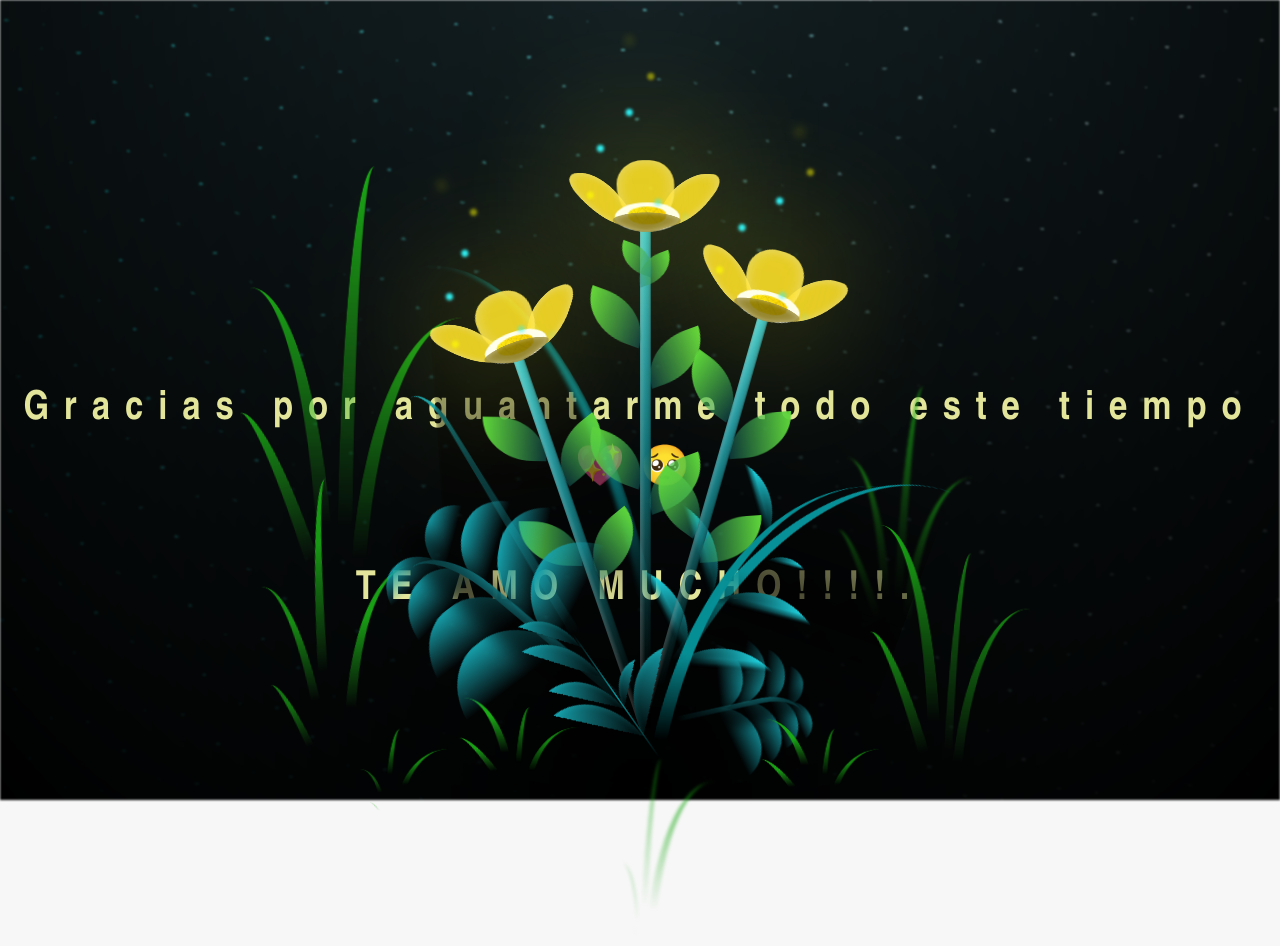
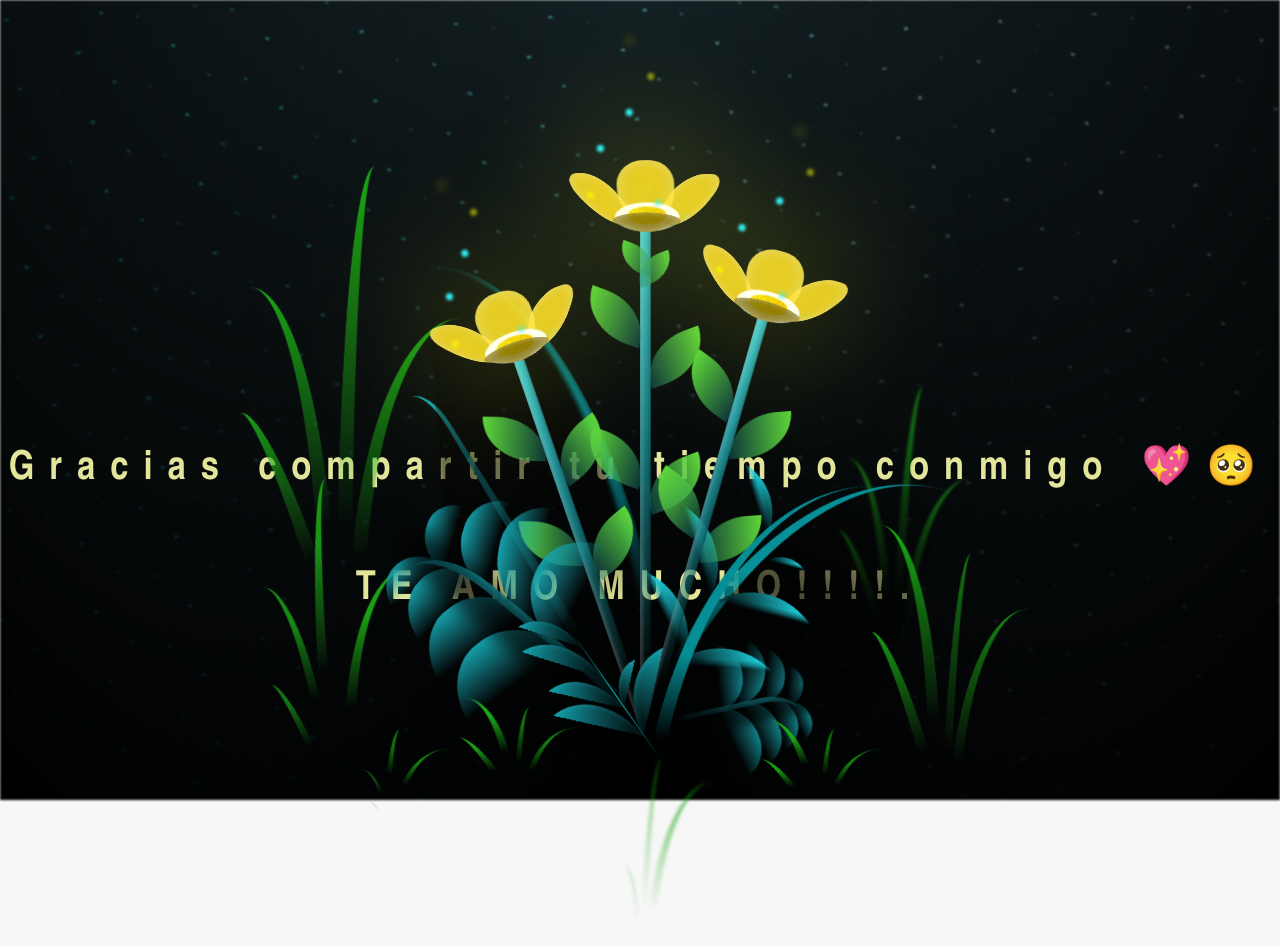
Before and after one commit to Cesar-RFran/flores, a website: page flower.html in a window 1280 px wide. Drawn offline with Linux system fonts and the light colour scheme.

Commit message:
h1 corregido

```diff
--- a/flower.html
+++ b/flower.html
@@ -14,7 +14,7 @@
 
     </div>
 
-    <h1 class="titulo">Gracias por aguantarme todo este tiempo 💖🥺 <br> <br>
+    <h1 class="titulo">Gracias compartir tu tiempo conmigo 💖🥺 <br> <br>
       TE AMO MUCHO!!!!.</h1>
     <div class="night"></div>
     <div class="flowers">
```
